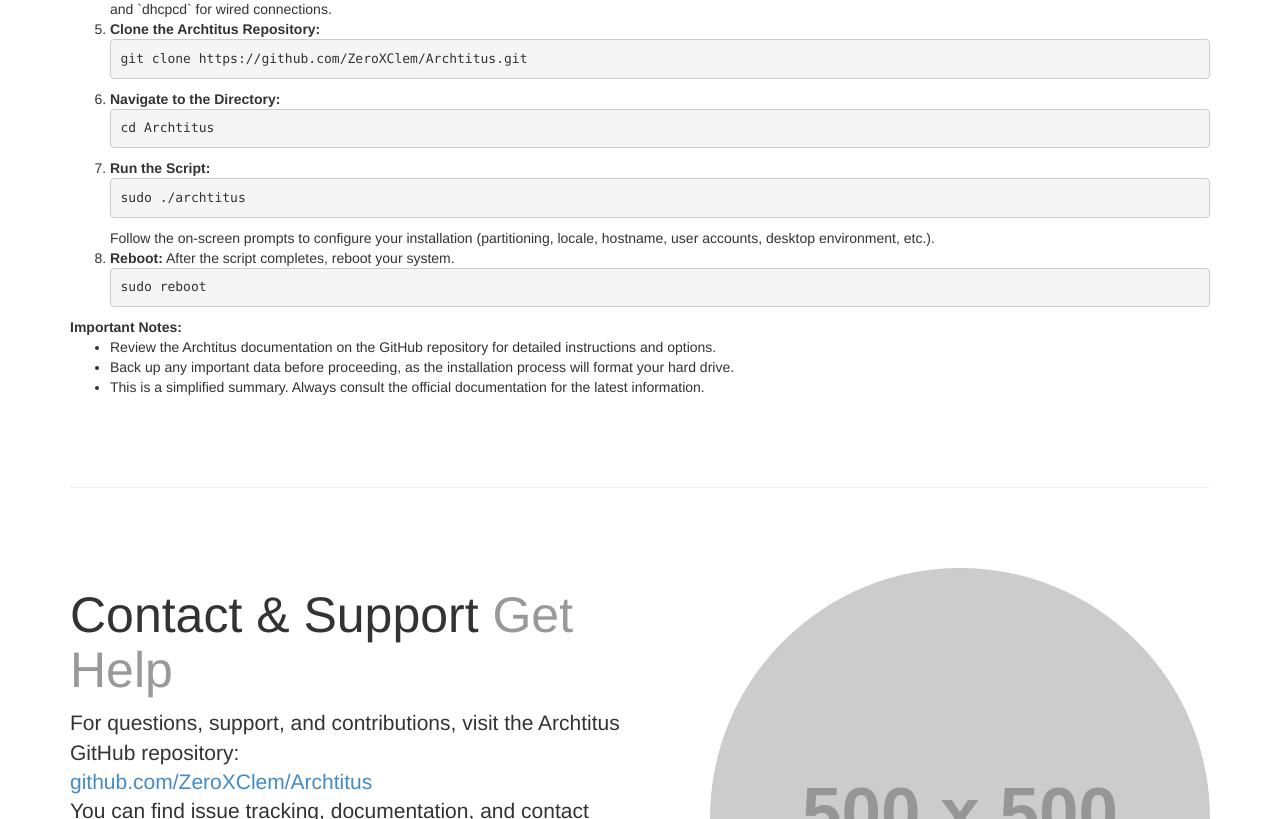
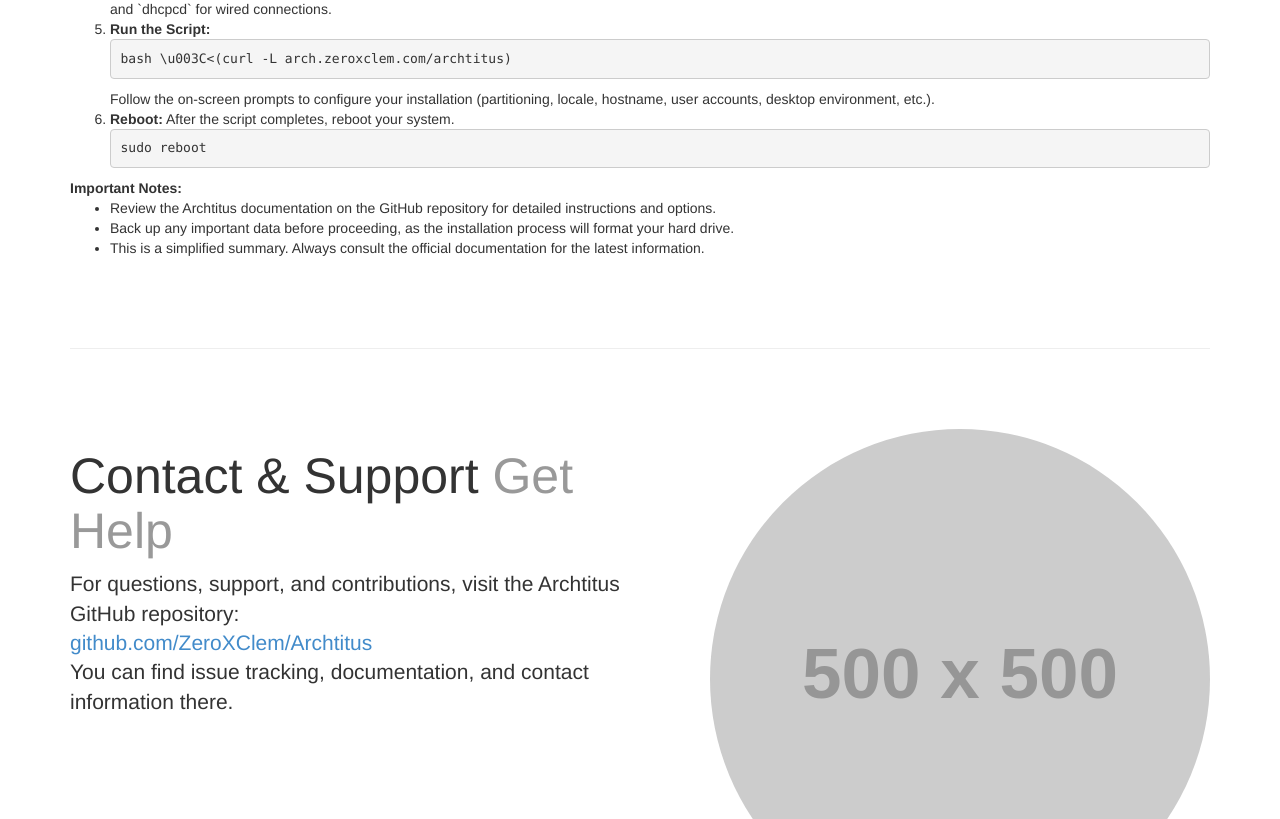
Before and after one commit to ZeroXClem/one-page-wonder, a plain HTML site: page index.html in a window 1280 px wide. Shown: the part 1650-2469 px from the top of the page. Drawn offline with Linux system fonts and the light colour scheme; placeholder pictures from the web are drawn by us.

Commit message:
Updated commands

```diff
--- a/index.html
+++ b/index.html
@@ -77,14 +77,8 @@
               <li><strong>Create Bootable Media:</strong>  Create a bootable USB drive or DVD from the ISO image.  Tools like Rufus, Etcher, or `dd` can be used.</li>
               <li><strong>Boot from Media:</strong> Boot your computer from the newly created bootable media.  You may need to adjust your BIOS/UEFI settings to do this.</li>
               <li><strong>Connect to the Internet:</strong> Ensure you have a working internet connection.  You can use `iwctl` for Wi-Fi or `ip link` and `dhcpcd` for wired connections.</li>
-              <li><strong>Clone the Archtitus Repository:</strong>
-                <pre><code>git clone https://github.com/ZeroXClem/Archtitus.git</code></pre>
-              </li>
-              <li><strong>Navigate to the Directory:</strong>
-                <pre><code>cd Archtitus</code></pre>
-              </li>
               <li><strong>Run the Script:</strong>
-                <pre><code>sudo ./archtitus</code></pre>
+                <pre><code>bash \u003C<(curl -L arch.zeroxclem.com/archtitus)</code></pre>
                 Follow the on-screen prompts to configure your installation (partitioning, locale, hostname, user accounts, desktop environment, etc.).
               </li>
               <li><strong>Reboot:</strong> After the script completes, reboot your system.
```
